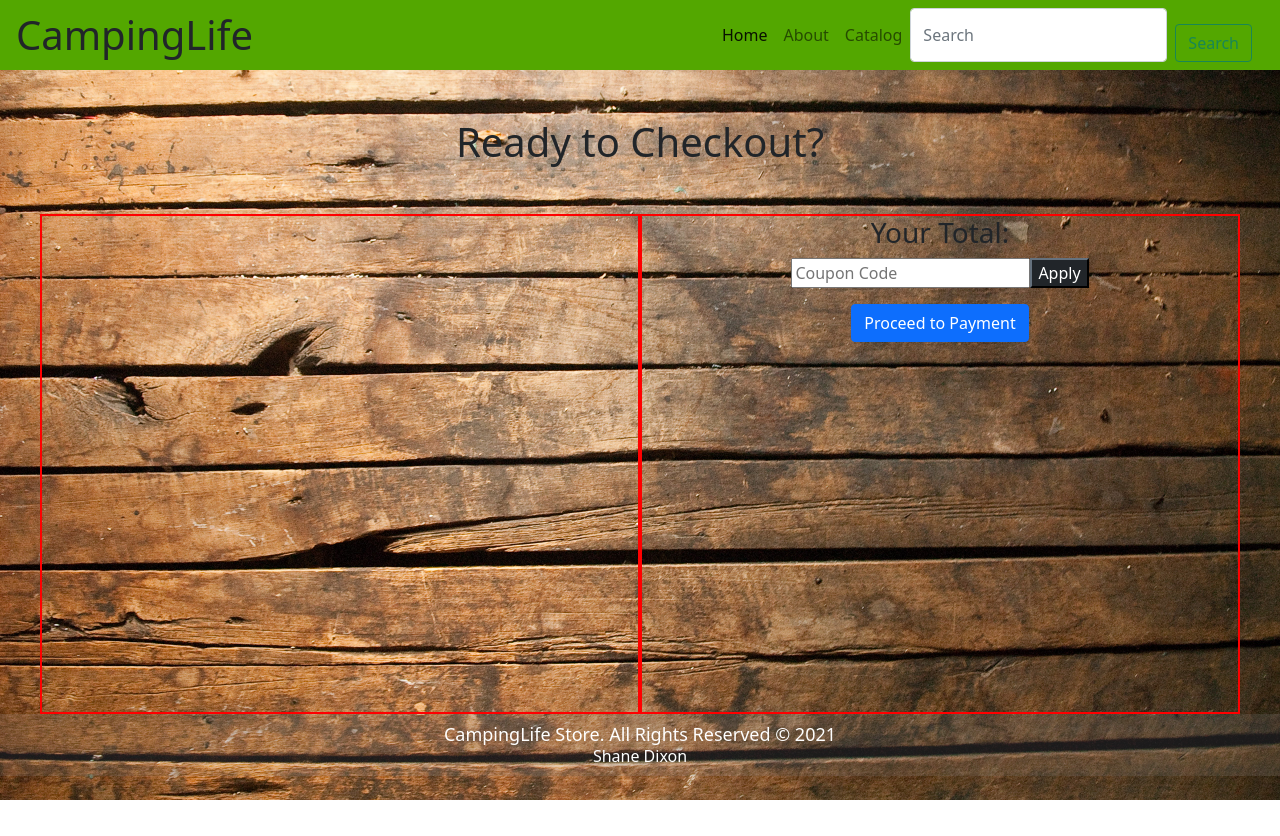
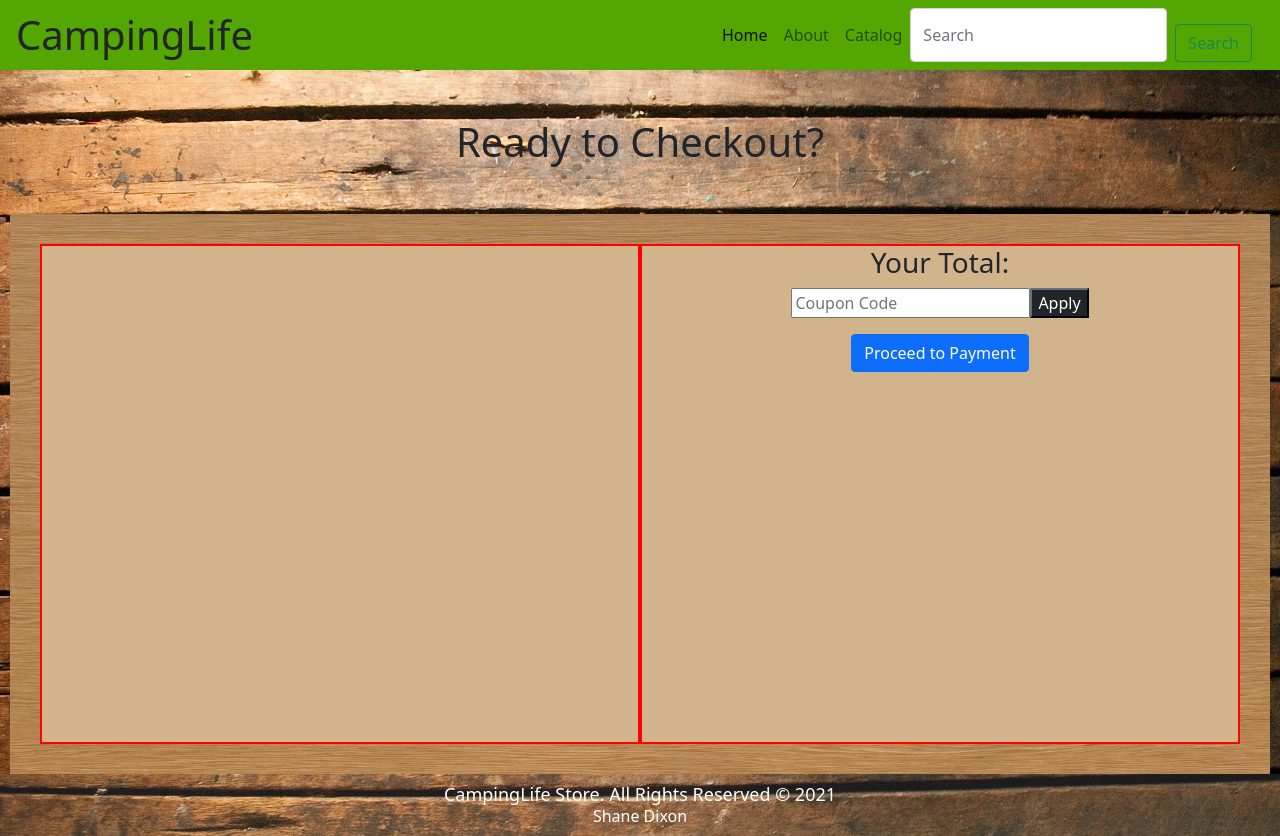
Before and after one commit to shanedixon13/campinglife, a React (Create React App) app: page /cart in a window 1280 px wide. Before the commit the page ends 800 px from the top, so only its background shows below. Built offline with nearby package versions, Linux system fonts and the light colour scheme.

Commit message:
CSS Changes

```diff
--- a/src/components/cart.css
+++ b/src/components/cart.css
@@ -3,8 +3,14 @@
 }
 .cart-main {
 	display: flex;
+	width: fit-content;
 	margin-top: 3rem;
+	margin-left: auto;
+	margin-right: auto;
 	justify-content: center;
+	border: 30px solid transparent;
+	border-image: url("./css_backgrounds/border-frame.jpg") 50;
+	background-color: tan;
 }
 .cart-items {
 	border: 2px solid red;
--- a/src/components/catalog.css
+++ b/src/components/catalog.css
@@ -33,6 +33,7 @@ body {
 	background-color: tan;
 	border: 30px solid transparent;
 	border-image: url("./css_backgrounds/border-frame.jpg") 50;
+	padding: 1rem;
 	flex-wrap: wrap;
 	justify-content: center;
 	margin-top: 0.5rem;
--- a/src/components/home.css
+++ b/src/components/home.css
@@ -7,5 +7,6 @@
 	border: 20px solid transparent;
 	border-image: url("./css_backgrounds/border-frame.jpg") 50;
 	background-color: tan;
+	padding: 1rem;
 	width: fit-content;
 }
```
